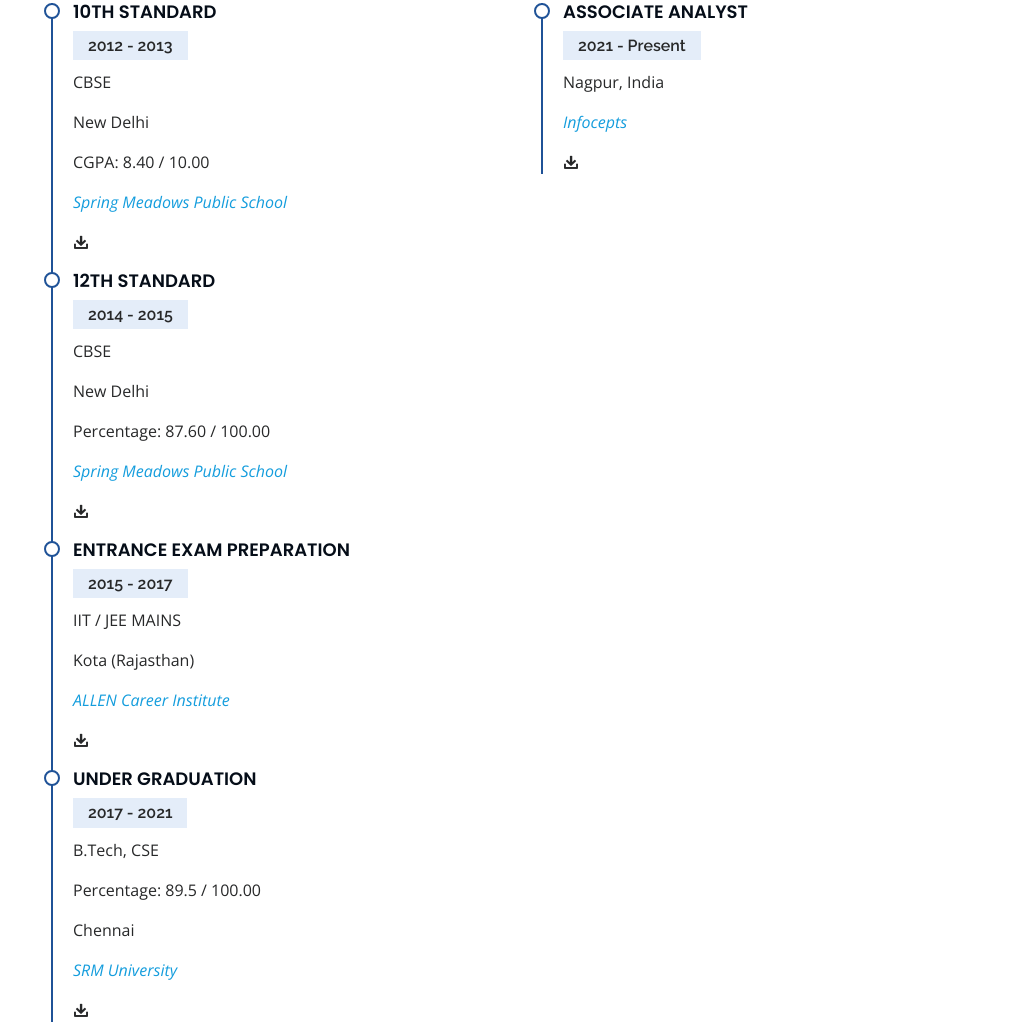
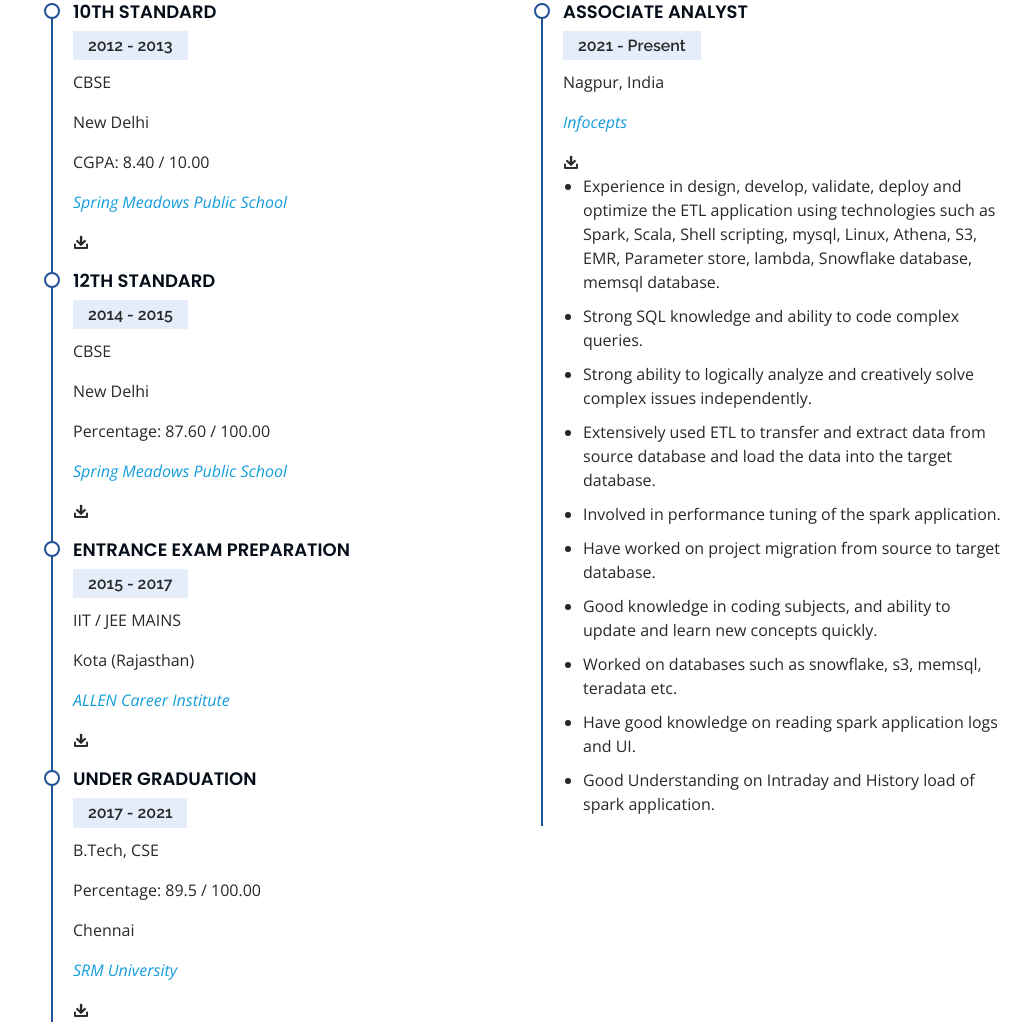
Before and after one commit to dgoyal607/ResumePortfolio, a plain HTML site: page iPortfolio/index.html in a window 1280 px wide. Shown: the part 894-1919 px from the top of the page, without its empty margins (261-1280 px from the left). Drawn offline with nearby package versions, Linux system fonts and the light colour scheme.

Commit message:
Update index.html

```diff
--- a/iPortfolio/index.html
+++ b/iPortfolio/index.html
@@ -265,6 +265,19 @@
                     <li>Behavioral Training</li>
                     <li>Linux</li>
                   </ul> -->
+              <ul>
+              <li>Experience in design, develop, validate, deploy and optimize the ETL application using technologies such as Spark, Scala, Shell scripting, mysql, Linux, Athena, S3, EMR, Parameter store, lambda, Snowflake database, memsql database.</li>
+              <li>Strong SQL knowledge and ability to code complex queries.</li>
+              <li>Strong ability to logically analyze and creatively solve complex issues independently.</li>
+              <li>Extensively used ETL to transfer and extract data from source database and load the data into the target database.</li>
+              <li>Involved in performance tuning of the spark application.</li>
+              <li>Have worked on project migration from source to target database.</li>
+              <li>Good knowledge in coding subjects, and ability to update and learn new concepts quickly.</li>
+              <li>Worked on databases such as snowflake, s3, memsql, teradata etc.</li>
+              <li>Have good knowledge on reading spark application logs and UI.</li>
+              <li>Good Understanding on Intraday and History load of spark application.</li>
+              </ul>
+
             </div>
           </div>
 
```
